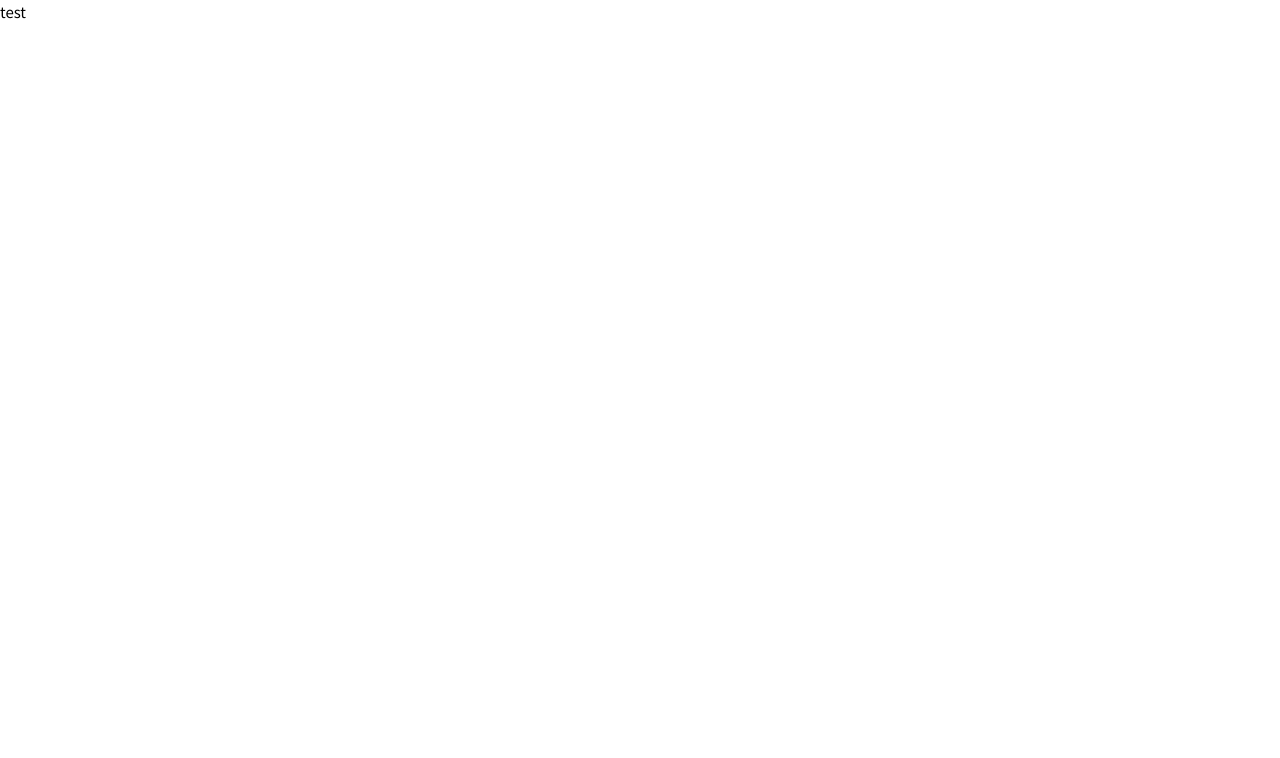
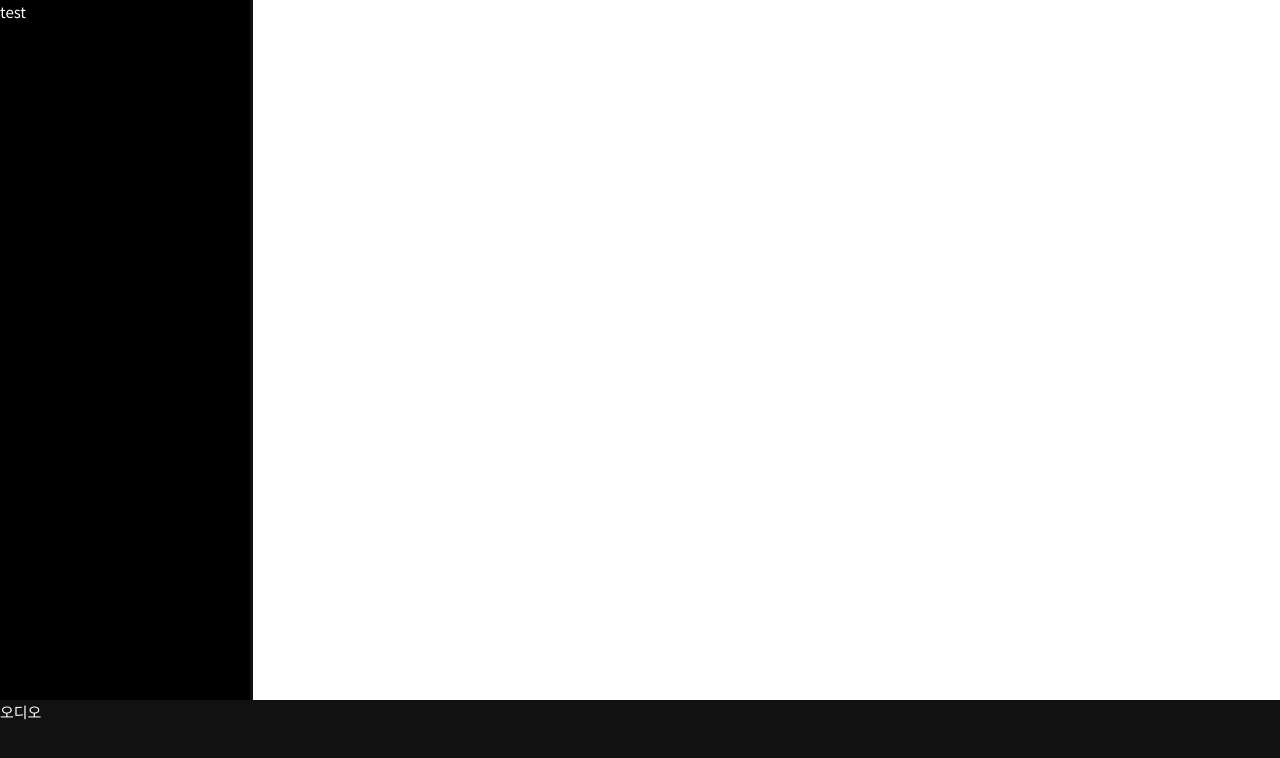
Before and after one commit to Jabchoking/react-project, a React (Vite) app: page / in a window 1280 px wide. Shown: the top 758 px of the page. Built offline with nearby package versions, Linux system fonts and the light colour scheme.

Commit message:
커밋커커밋

```diff
--- a/src/App.jsx
+++ b/src/App.jsx
@@ -1,10 +1,12 @@
 import './assets/css/reset.css'
+import Home from './page/Home'
+
 
 function App() {
 
   return (
     <>
-      test
+      <Home/>
     </>
   )
 }
--- /dev/null
+++ b/src/assets/css/MusicSub.jsx
@@ -0,0 +1,23 @@
+import styled from 'styled-components';
+
+// 네비게이션 바
+export const NavBardiv=styled.div`
+    background-color: #000000;
+    border-right: 3px solid #111111;
+    color: white;
+    position: fixed;
+    top: 0;
+    left: 0;
+    height: 100%;
+    width: 250px;
+`
+// 오디오 바
+export const AudioBardiv=styled.div`
+    position: fixed;
+    background-color: #111111;
+    color: white;
+    width: 100%;
+    height: 100px;
+    bottom: 0;
+    left: 0;
+`
--- /dev/null
+++ b/src/components/AudioBar.jsx
@@ -0,0 +1,13 @@
+import React, { memo } from 'react';
+import { AudioBardiv } from '../assets/css/MusicSub';
+
+
+const AudioBar = memo(() => {
+    return (
+        <AudioBardiv>
+            오디오
+        </AudioBardiv>
+    );
+});
+
+export default AudioBar;
--- a/src/components/NavBar.jsx
+++ b/src/components/NavBar.jsx
@@ -0,0 +1,14 @@
+import React, { memo } from 'react';
+import { NavBardiv } from '../assets/css/MusicSub';
+
+
+
+const NavBar = memo(() => {
+    return (
+        <NavBardiv>
+            test
+        </NavBardiv>
+    );
+});
+
+export default NavBar;
--- a/src/page/Home.jsx
+++ b/src/page/Home.jsx
@@ -1,9 +1,12 @@
 import React, { memo } from 'react';
+import NavBar from '../components/NavBar';
+import AudioBar from '../components/AudioBar';
 
 const Home = memo(() => {
     return (
-        <div>
-
+        <div style={{backgroundColor:'black'}} >
+            <NavBar/>
+            <AudioBar/>
         </div>
     );
 });
```
